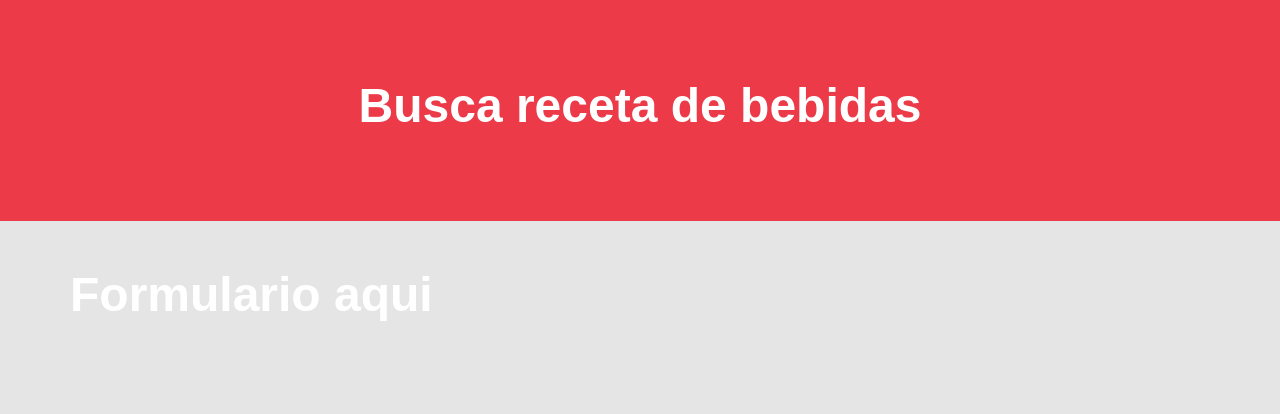
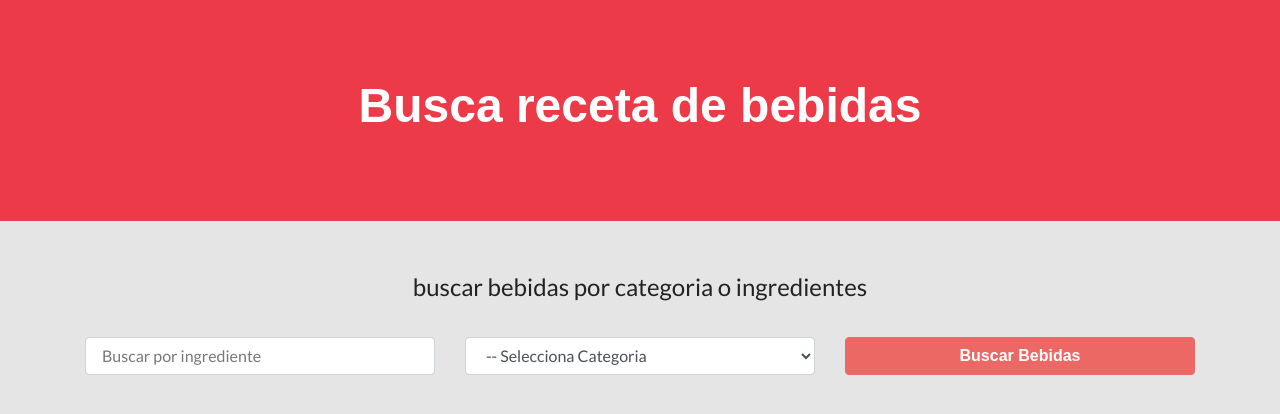
Before and after one commit to PabloMunizMontoya/buscador-recetas-bebidas, a React (Create React App) app: page / in a window 1280 px wide. Shown: the top 414 px of the page. Built offline with nearby package versions, Linux system fonts and the light colour scheme; a web font is replaced by a local one.

Commit message:
agregue el componente formulario

```diff
--- a/src/components/Formulario.js
+++ b/src/components/Formulario.js
@@ -3,7 +3,43 @@
 
 const Formulario = () => {
     return (
-        <h1>Formulario aqui</h1>
+        <form
+            className='col-12'
+        >
+            <fieldset className='text-center'>
+                <legend>
+                    buscar bebidas por categoria o ingredientes
+                </legend>
+            </fieldset>
+
+            <div className='row mt-4'>
+                <div className='col-md-4'>
+                    <input
+                        name='nombre'
+                        className='form-control'
+                        type='text'
+                        placeholder='Buscar por ingrediente'
+                    />
+                </div>
+                <div className='col-md-4'>
+                    <select
+                        className='form-control'
+                        name='categoria'
+                    >
+                        <option value="">-- Selecciona Categoria</option>
+                    </select>
+                </div>
+
+                <div className='col-md-4'>
+                    <input
+                    type="submit"
+                    className='btn btn-block btn-primary'
+                    name=""
+                    value="Buscar Bebidas"
+                    />
+                </div>
+            </div>
+        </form>
 
     );
 }
```
